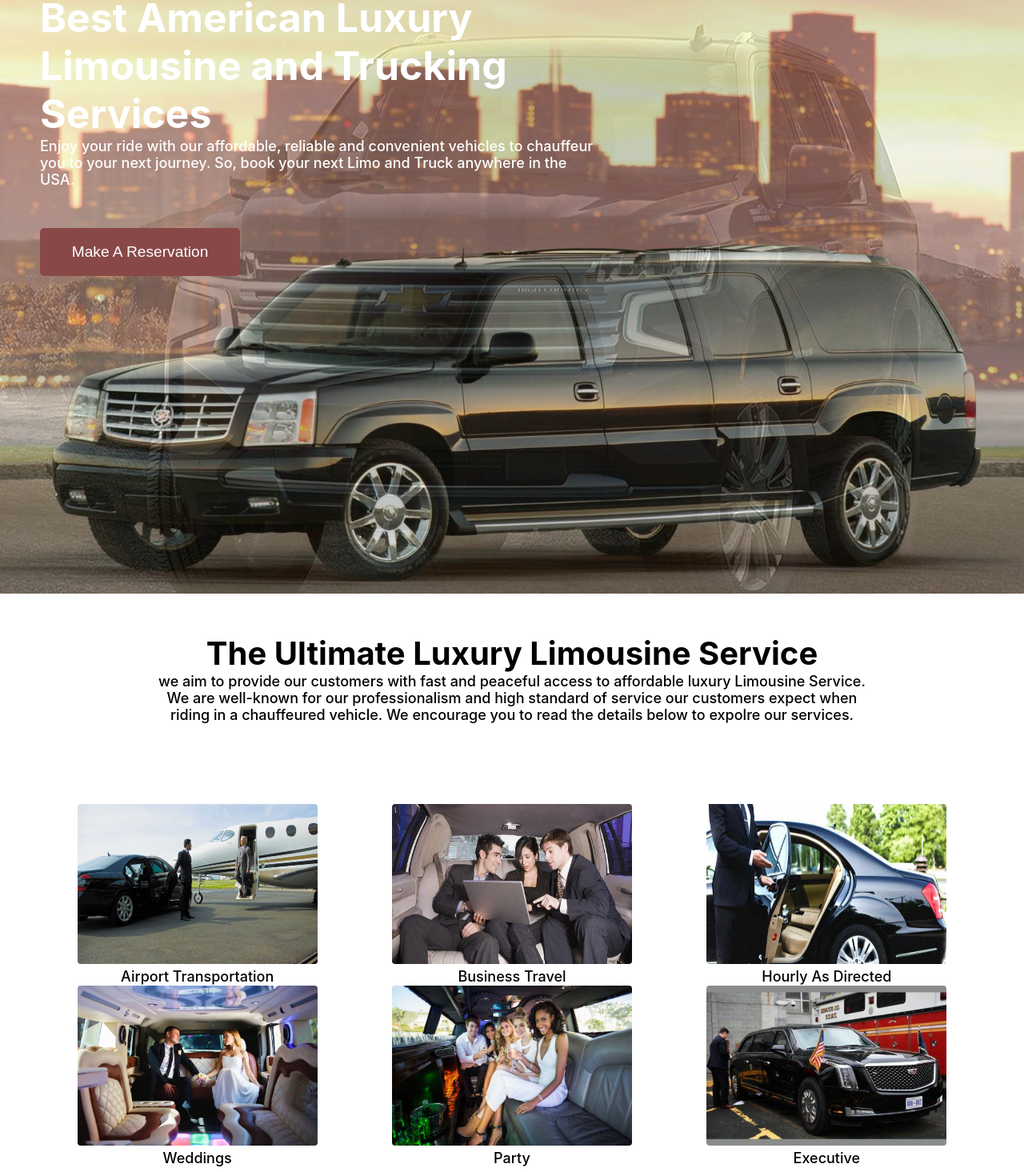
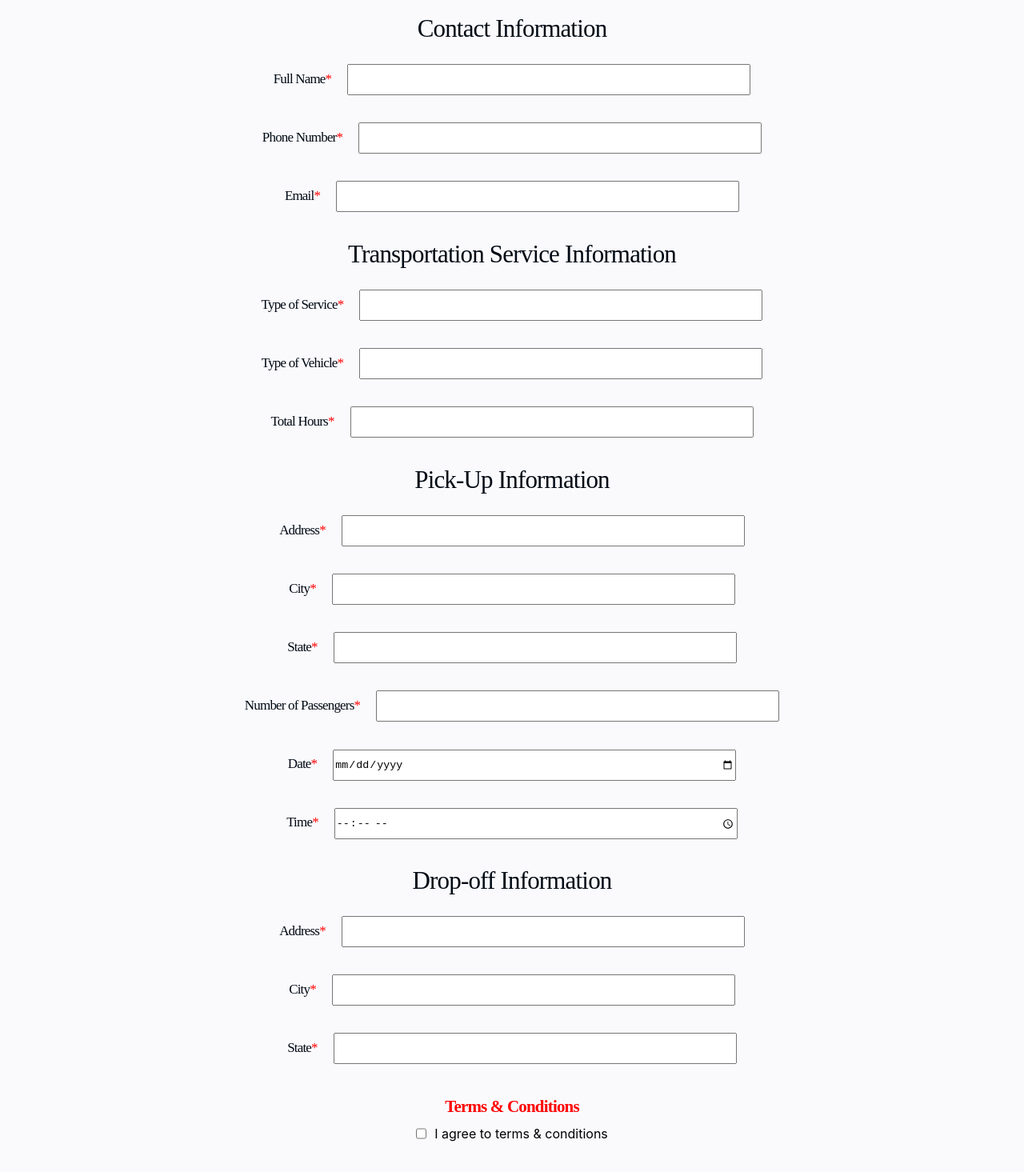
Before and after one commit to Kudatee007/Sundown-log, a React (Create React App) app: page / in a window 1280 px wide. Shown: the part 151-1616 px from the top of the page at 80% size. Built offline with nearby package versions, Linux system fonts and the light colour scheme.

Commit message:
finished booking page

```diff
--- a/src/App.js
+++ b/src/App.js
@@ -5,6 +5,7 @@ import Component from "./Components/Components";
 import Footer from "./Footer";
 import About from "./Components/AboutUs";
 import Services from "./Components/Services";
+import Booking from "./Components/Booking"
 
 function App() {
   return (
@@ -12,10 +13,11 @@ function App() {
       <BrowserRouter>
         <Navbar />
         <Routes>
-          <Route path="/" element={<Component />} />
+          {/* <Route path="/" element={<Component />} />
           <Route path="/services" element={<Services />} />
           <Route path="/contact" element={<ContactUs />} />
-          <Route path="/about" element={<About />} />
+          <Route path="/about" element={<About />} /> */}
+ <Route path="/" element={<Booking />} />
         </Routes>
         <Footer />
       </BrowserRouter>
--- /dev/null
+++ b/src/Components/Booking.css
@@ -0,0 +1,99 @@
+.Booking {
+  text-align: center;
+  background-color: #fafafd;
+  padding: 70px 0;
+}
+.contactInfo {
+  font-family: "Source Serif Pro";
+  font-style: normal;
+  font-weight: 400;
+  font-size: 31px;
+  line-height: 48px;
+  letter-spacing: -0.82px;
+  color: #000913;
+  padding-bottom: 15px;
+}
+.spans {
+  color: red;
+}
+.labInput > label {
+  font-family: "Source Serif Pro";
+  font-style: normal;
+  font-weight: 200;
+  font-size: 17px;
+  line-height: 48px;
+  letter-spacing: -0.82px;
+  color: #000913;
+}
+.labInput > input {
+  width: 500px;
+  height: 35px;
+  margin-left: 20px;
+}
+.labInput {
+  justify-content: center;
+  padding-bottom: 25px;
+}
+.condition {
+  color: red;
+  font-family: "Source Serif Pro";
+  font-style: normal;
+  font-weight: 600;
+  font-size: 21px;
+  line-height: 48px;
+  letter-spacing: -0.82px;
+}
+.checkBox {
+  display: flex;
+  justify-content: center;
+  gap: 10px;
+}
+.btnBooks {
+  background-color: red;
+  color: white;
+  border: none;
+  height: 40px;
+  width: 180px;
+  border-radius: 8px;
+  margin-top: 40px;
+  font-family: "Source Serif Pro";
+  font-style: normal;
+  font-weight: 500;
+  font-size: 17px;
+  letter-spacing: -0.82px;
+}
+@media (max-width: 900px) {
+  .labInput {
+    flex-direction: column;
+  }
+  .labInput > label {
+    display: flex;
+    padding-left: 12%;
+    justify-content: left;
+  }
+  .labInput > input {
+    width: 80%;
+    height: 35px;
+    margin-left: 0;
+  }
+  .labInput > label {
+    line-height: 34px;
+  }
+
+}
+@media (max-width: 540px) {
+    .contactInfo {
+        font-size: 26px;
+      }
+      .labInput > label {
+        font-size: 15px;
+      }
+}
+@media (max-width: 540px) {
+    .contactInfo {
+        font-size: 23px;
+      }
+      .labInput > label {
+        font-size: 15px;
+      }
+}
--- /dev/null
+++ b/src/Components/Booking.js
@@ -0,0 +1,207 @@
+import React, { useRef } from "react";
+import emailjs from "@emailjs/browser";
+import "./Booking.css";
+
+const Booking = () => {
+  const form = useRef();
+
+  const sendEmail = (e) => {
+    e.preventDefault();
+
+    emailjs
+      .sendForm(
+        "service_7mgroal",
+        "template_agumg9q",
+        form.current,
+        "0l_7Ii5swDRXaZUNu"
+      )
+      .then(
+        (result) => {
+          console.log(result.text);
+        },
+        (error) => {
+          console.log(error.text);
+        }
+      );
+    e.target.reset();
+  };
+  return (
+    <div className="Booking">
+      <div>
+        <h1 className="contactInfo">Contact Information</h1>
+      </div>
+      <div>
+      <form ref={form} onSubmit={sendEmail}>
+          <div className="labInput">
+            <label htmlFor="user_name">
+              Full Name<span className="spans">*</span>
+            </label>
+            <input
+              type="text"
+              name="user_name"
+              className="fullName"
+            />
+          </div>
+          <div className="labInput">
+            <label htmlFor="user_phone">
+              Phone Number<span className="spans">*</span>
+            </label>
+            <input
+              type="phone"
+              name="user_phone"
+              className="userPhone"
+            />
+          </div>
+          <div className="labInput">
+            <label htmlFor="user_email">
+              Email<span className="spans">*</span>
+            </label>
+            <input
+              type="email"
+              name="user_email"
+              className="userEmail"
+            />
+          </div>
+          <h1 className="contactInfo">Transportation Service Information</h1>
+          <div className="labInput">
+            <label htmlFor="user_services">
+              Type of Service<span className="spans">*</span>
+            </label>
+            <input
+              type="email"
+              name="user_services"
+              className="userServices"
+            />
+          </div>
+          <div className="labInput">
+            <label htmlFor="user_vehicles">
+              Type of Vehicle<span className="spans">*</span>
+            </label>
+            <input
+              type="email"
+              name="user_vehicles"
+              className="userVehicles"
+            />
+          </div>
+          <div className="labInput">
+            <label htmlFor="user_hours">
+              Total Hours<span className="spans">*</span>
+            </label>
+            <input
+              type="text"
+              name="user_hours"
+              className="userHour"
+            />
+          </div>
+
+          <h1 className="contactInfo">Pick-Up Information</h1>
+          <div className="labInput">
+            <label htmlFor="user_address">
+              Address<span className="spans">*</span>
+            </label>
+            <input
+              type="text"
+              name="user_address"
+              className="userAddress"
+            />
+          </div>
+          <div className="labInput">
+            <label htmlFor="user_city">
+              City<span className="spans">*</span>
+            </label>
+            <input
+              type="text"
+              name="user_city"
+              className="userCity"
+            />
+            </div>
+          <div className="labInput">
+            <label htmlFor="user_state">
+              State<span className="spans">*</span>
+            </label>
+            <input
+              type="email"
+              name="user_state"
+              className="userState"
+            />
+          </div>
+          <div className="labInput">
+            <label htmlFor="user_passengers">
+              Number of Passengers<span className="spans">*</span>
+            </label>
+            <input
+              type="text"
+              name="user_passengers"
+              className="userPass"
+            />
+          </div>
+          <div className="labInput">
+            <label htmlFor="user_date">
+              Date<span className="spans">*</span>
+            </label>
+            <input
+              type="date"
+              name="user_date"
+              className="userDate"
+            />
+          </div>
+          <div className="labInput">
+            <label htmlFor="user_time">
+              Time<span className="spans">*</span>
+            </label>
+            <input
+              type="time"
+              name="user_time"
+              className="userTime"
+            />
+          </div>
+
+          <h1 className="contactInfo">Drop-off Information</h1>
+          <div className="labInput">
+            <label htmlFor="user_address1">
+              Address<span className="spans">*</span>
+            </label>
+            <input
+              type="text"
+              name="user_address1"
+              className="userAddress"
+            />
+          </div>
+          <div className="labInput">
+            <label htmlFor="user_city1">
+              City<span className="spans">*</span>
+            </label>
+            <input
+              type="text"
+              name="user_city1"
+              className="userCity"
+            />
+          </div>
+          <div className="labInput">
+            <label htmlFor="user_state1">
+              State<span className="spans">*</span>
+            </label>
+            <input
+              type="email"
+              name="user_state1"
+              className="userState"
+            />
+          </div>
+          <div>
+            <h3 className="condition">Terms & Conditions</h3>
+            <div className="checkBox">
+              <input type="checkbox" name="condition" required/>
+              <p>I agree to terms & conditions</p>
+            </div>
+            <button className="btnBooks" type="submit" value="Send">
+              {/* <img src={Arrow} alt="" /> */}
+              Submit Reservation!
+            </button>
+          </div>
+      </form>
+        </div>
+    </div>
+  );
+};
+
+export default Booking;
--- a/src/Components/Component4.css
+++ b/src/Components/Component4.css
@@ -45,9 +45,9 @@
 span{
     font-weight: 500;
 }
-label{
+/* label{
     color: brown;
-}
+} */
 
 @media screen and (min-width: 768px) and (max-width: 1023px){
     .grid_div11{
--- a/src/Components/ContactUs.js
+++ b/src/Components/ContactUs.js
@@ -14,10 +14,10 @@ const ContactUs = () => {
 
     emailjs
       .sendForm(
-        "service_56v0gd9",
-        "template_bhz5txr",
+        "service_7mgroal",
+        "template_agumg9q",
         form.current,
-        "0UKUum03i5SkKtrwq"
+        "0l_7Ii5swDRXaZUNu"
       )
       .then(
         (result) => {
@@ -33,20 +33,28 @@ const ContactUs = () => {
     <div>
       <div className="Footer">
         <div className="foot">
-          <h1>G<span className="span">et</span> in touch</h1>
+          <h1>
+            G<span className="span">et</span> in touch
+          </h1>
           <p className="footPPP">
             At USA Limo Service, we always strive to provide the best customer
             service possible. Our Customer Service Agents are always available
             to help with your reservations, and we are happy to assist with any
             special requests or requirements.
           </p>
-          <h1>Bu<span className="span">si</span>ness Hours</h1>
+          <h1>
+            Bu<span className="span">si</span>ness Hours
+          </h1>
           <p>Reservation and Dispatch 24/7</p>
-          <h1>Billing <span className="span">De</span>partment</h1>
+          <h1>
+            Billing <span className="span">De</span>partment
+          </h1>
           <p>Monday - Friday - 9AM-5PM EST</p>
         </div>
         <div className="foot2">
-          <h1 className="Cont">The o<span className="span">ff</span>ice</h1>
+          <h1 className="Cont">
+            The o<span className="span">ff</span>ice
+          </h1>
           <hr className="Line" />
           <div className="footBox">
             <img src={location} alt="" />
```
